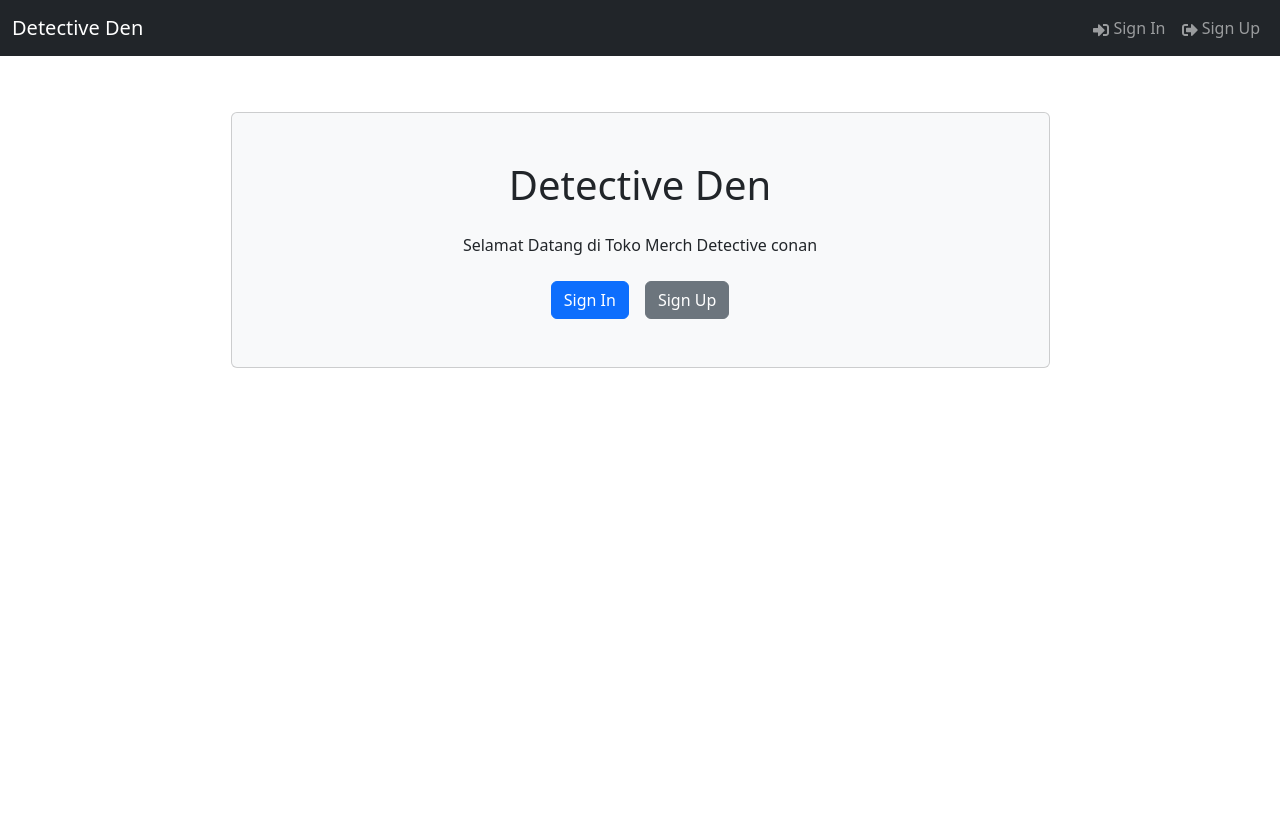
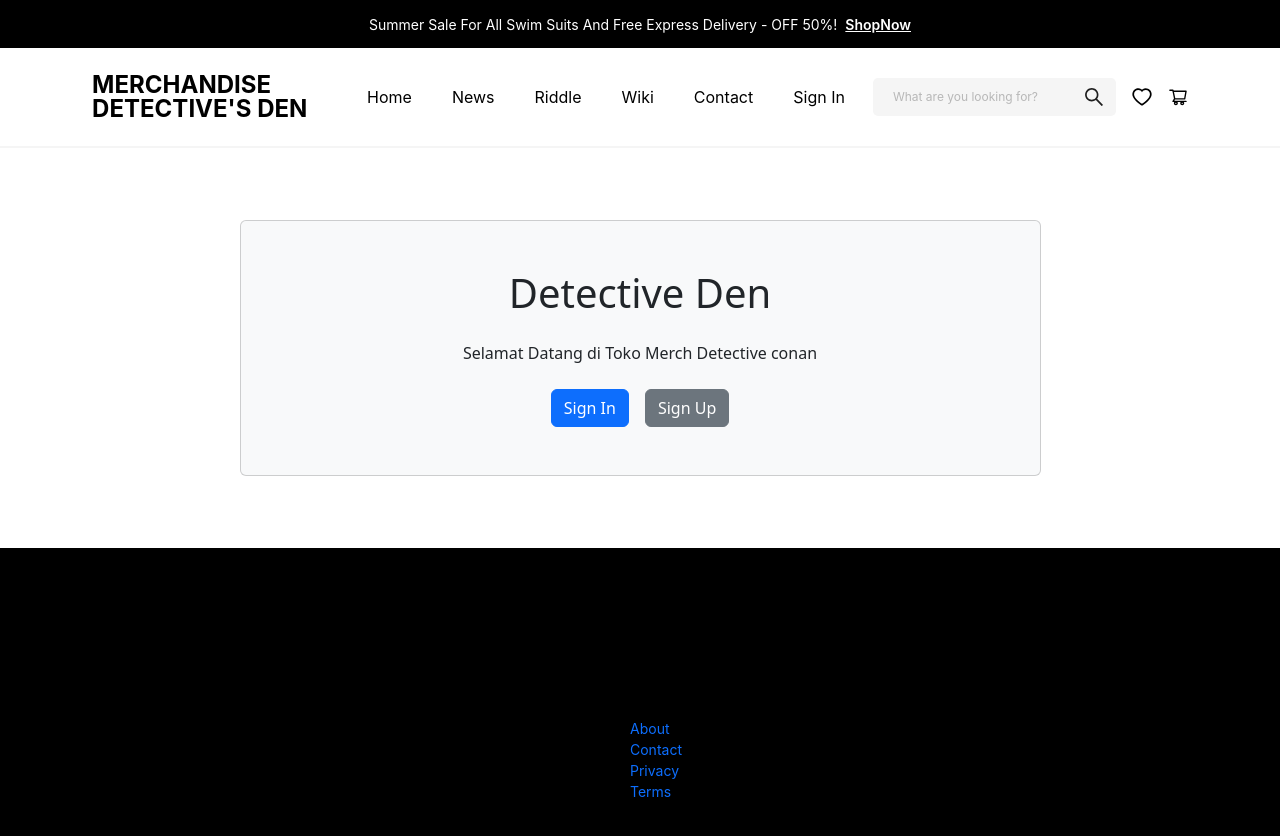
Before and after one commit to ILooL21/Detective-Den-Conan-Merch-Shop, a React (Vite) app in the folder client/: page / in a window 1280 px wide. Shown: the top 836 px of the page. Before the commit the page ends 800 px from the top, so only its background shows below. Built offline with nearby package versions, Linux system fonts and the light colour scheme.

Commit message:
navbar styling

```diff
--- a/client/package.json
+++ b/client/package.json
@@ -10,7 +10,9 @@
     "preview": "vite preview"
   },
   "dependencies": {
+    "@ant-design/icons": "^5.3.5",
     "@reduxjs/toolkit": "^1.9.5",
+    "antd": "^5.15.4",
     "bootstrap": "^5.2.3",
     "react": "^18.2.0",
     "react-bootstrap": "^2.7.4",
--- a/client/src/App.jsx
+++ b/client/src/App.jsx
@@ -1,17 +1,19 @@
-import { Container } from 'react-bootstrap';
-import { Outlet } from 'react-router-dom';
-import { ToastContainer } from 'react-toastify';
-import 'react-toastify/dist/ReactToastify.css';
-import Header from './components/Header';
+import { Container } from "react-bootstrap";
+import { Outlet } from "react-router-dom";
+import { ToastContainer } from "react-toastify";
+import "react-toastify/dist/ReactToastify.css";
+import Header from "./components/Header";
+import Footer from "./components/Footer";
 
 const App = () => {
   return (
     <>
       <Header />
       <ToastContainer />
-      <Container className='my-2'>
+      <Container style={{ padding: "24px" }}>
         <Outlet />
       </Container>
+      <Footer />
     </>
   );
 };
--- /dev/null
+++ b/client/src/components/Footer.jsx
@@ -0,0 +1,44 @@
+import { Layout } from "antd";
+// import "../styles/Footer.css";
+
+const FooterComponent = () => {
+  const { Footer } = Layout;
+
+  return (
+    <Layout>
+      <Footer
+        style={{
+          display: "flex",
+          alignItems: "center",
+          justifyContent: "center",
+          height: "440px",
+          backgroundColor: "#000",
+        }}
+      >
+        <ul>
+          <li>
+            <a href="/about" className="dropdown-content">
+              About
+            </a>
+          </li>
+          <li>
+            <a href="/contact" className="dropdown-content">
+              Contact
+            </a>
+          </li>
+          <li>
+            <a href="/privacy" className="dropdown-content">
+              Privacy
+            </a>
+          </li>
+          <li>
+            <a href="/terms" className="dropdown-content">
+              Terms
+            </a>
+          </li>
+        </ul>
+      </Footer>
+    </Layout>
+  );
+};
+export default FooterComponent;
--- a/client/src/components/Header.jsx
+++ b/client/src/components/Header.jsx
@@ -1,12 +1,17 @@
-import { Navbar, Nav, Container, NavDropdown } from "react-bootstrap";
-import { FaSignInAlt, FaSignOutAlt } from "react-icons/fa";
-import { LinkContainer } from "react-router-bootstrap";
-import { useSelector, useDispatch } from "react-redux";
-import { useNavigate } from "react-router-dom";
+import { useDispatch, useSelector } from "react-redux";
+import { useNavigate, Link } from "react-router-dom";
 import { useLogoutMutation } from "../slices/usersApiSlice";
 import { logout } from "../slices/authSlice";
+import { Layout, Input, Dropdown, Space } from "antd";
+import {
+  SearchOutlined,
+  HeartOutlined,
+  ShoppingCartOutlined,
+  DownOutlined,
+} from "@ant-design/icons";
+import "../styles/Header.css";
 
-const Header = () => {
+const HeaderComponent = () => {
   const { userInfo } = useSelector((state) => state.auth);
 
   const dispatch = useDispatch();
@@ -24,68 +29,141 @@
     }
   };
 
+  const onSearch = (value, _e, info) => console.log(info?.source, value);
+
+  const { Header } = Layout;
+
+  const items = [
+    {
+      key: "1",
+      label: (
+        <a href="/profile" className="dropdown-content">
+          Profile
+        </a>
+      ),
+    },
+    {
+      key: "2",
+      label: (
+        <a href="/dashboard" className="dropdown-content">
+          Dashboard
+        </a>
+      ),
+    },
+    {
+      key: "3",
+      label: <a>Logout</a>,
+      onClick: logoutHandler,
+    },
+  ];
   return (
-    <header>
-      <Navbar
-        bg="dark"
-        variant="dark"
-        expand="lg"
-        collapseOnSelect>
-        <Container fluid>
-          <LinkContainer to="/">
-            <Navbar.Brand>Detective Den</Navbar.Brand>
-          </LinkContainer>
-          <Navbar.Toggle aria-controls="basic-navbar-nav" />
-          <Navbar.Collapse id="basic-navbar-nav">
-            <Nav className="ms-auto">
-              {userInfo ? (
-                <>
-                  <NavDropdown
-                    bg="dark"
-                    variant="dark"
-                    title={userInfo.name}
-                    id="username">
-                    <LinkContainer to="/profile">
-                      <NavDropdown.Item>Profile</NavDropdown.Item>
-                    </LinkContainer>
-
-                    {userInfo.role === "admin" && (
-                      <LinkContainer to="/dashboard">
-                        <NavDropdown.Item>Dashboard</NavDropdown.Item>
-                      </LinkContainer>
-                    )}
-
-                    {userInfo.role === "owner" && (
-                      <>
-                        <LinkContainer to="/dashboard">
-                          <NavDropdown.Item>Dashboard</NavDropdown.Item>
-                        </LinkContainer>
-                      </>
-                    )}
-
-                    <NavDropdown.Item onClick={logoutHandler}>Logout</NavDropdown.Item>
-                  </NavDropdown>
-                </>
-              ) : (
-                <>
-                  <LinkContainer to="/login">
-                    <Nav.Link>
-                      <FaSignInAlt /> Sign In
-                    </Nav.Link>
-                  </LinkContainer>
-                  <LinkContainer to="/register">
-                    <Nav.Link>
-                      <FaSignOutAlt /> Sign Up
-                    </Nav.Link>
-                  </LinkContainer>
-                </>
-              )}
-            </Nav>
-          </Navbar.Collapse>
-        </Container>
-      </Navbar>
-    </header>
+    <Layout>
+      <Header
+        style={{
+          display: "flex",
+          alignItems: "center",
+          justifyContent: "center",
+          height: "48px",
+          backgroundColor: "#000",
+          gap: "8px",
+        }}
+      >
+        <a className="promo">
+          Summer Sale For All Swim Suits And Free Express Delivery - OFF 50%!
+        </a>
+        <a className="detail-promo" href="/">
+          ShopNow
+        </a>
+      </Header>
+      <Header
+        style={{
+          display: "flex",
+          alignItems: "center",
+          justifyContent: "center",
+          backgroundColor: "#fff",
+          borderBottom: "2px solid #F5F5F5",
+          height: "100px",
+          padding: "0 48px",
+          gap: "16px",
+        }}
+      >
+        <a className="logo" href="/">
+          MERCHANDISE DETECTIVE&apos;S DEN
+        </a>
+        <div className="menu">
+          <Link to="/">Home</Link>
+          <Link to="/news">News</Link>
+          <Link to="/riddle">Riddle</Link>
+          <Link to="/wiki">Wiki</Link>
+          <Link to="/contact">Contact</Link>
+        </div>
+        {userInfo ? (
+          <Dropdown
+            menu={{
+              items:
+                userInfo?.role === "user"
+                  ? items.filter((item) => item.key != "2")
+                  : items,
+            }}
+            className="menu-user"
+            overlayStyle={{
+              width: "150px",
+            }}
+          >
+            <div className="menu-login">
+              <a onClick={(e) => e.preventDefault()}>
+                <Space>
+                  {userInfo.name}
+                  <DownOutlined style={{ fontSize: "12px" }} />
+                </Space>
+              </a>
+            </div>
+          </Dropdown>
+        ) : (
+          <>
+            <div className="menu-register">
+              <Link to="/login">Sign In</Link>
+            </div>
+          </>
+        )}
+        <Input
+          placeholder="What are you looking for?"
+          suffix={<SearchOutlined style={{ fontSize: "20px" }} />}
+          style={{
+            width: "243px",
+            height: "38px",
+            borderRadius: "5px",
+            backgroundColor: "#F5F5F5",
+            border: "none",
+            padding: "7px 12px 7px 20px",
+            fontSize: "12px",
+            fontWeight: "400",
+            lineHeight: "18px",
+          }}
+          onPressEnter={onSearch}
+        />
+        <Link
+          style={{
+            display: "flex",
+            alignItems: "center",
+            justifyContent: "center",
+            color: "#000",
+          }}
+        >
+          <HeartOutlined className="icons" />
+        </Link>
+        <Link
+          style={{
+            display: "flex",
+            alignItems: "center",
+            justifyContent: "center",
+            color: "#000",
+          }}
+        >
+          <ShoppingCartOutlined className="icons" />
+        </Link>
+      </Header>
+    </Layout>
   );
 };
-
-export default Header;
+export default HeaderComponent;
--- a/client/src/screens/HomeScreen.jsx
+++ b/client/src/screens/HomeScreen.jsx
@@ -1,6 +1,7 @@
 import Hero from '../components/Hero';
 
 const HomeScreen = () => {
+
   return <Hero />;
 };
 export default HomeScreen;
--- /dev/null
+++ b/client/src/styles/Header.css
@@ -0,0 +1,114 @@
+.logo {
+  color: #000;
+  text-decoration: none;
+  font-size: 24px;
+  font-weight: 700;
+  letter-spacing: 3%;
+  line-height: 24px;
+  width: 223px;
+  height: 48px;
+  margin-right: 24px;
+}
+.logo:hover {
+  color: #db4444;
+}
+.promo {
+  color: #fff;
+  font-size: 14px;
+  font-weight: 400;
+  text-decoration: none;
+  line-height: 21px;
+  cursor: text;
+}
+.detail-promo {
+  color: #fff;
+  font-size: 14px;
+  font-weight: 600;
+  line-height: 21px;
+}
+.promo:hover {
+  color: #fff;
+}
+.detail-promo:hover {
+  color: #db4444;
+  text-decoration: underline;
+}
+.menu {
+  align-items: center;
+  justify-content: center;
+  display: flex;
+  font-size: 16px;
+  font-weight: 400;
+  line-height: 24px;
+  color: #000;
+  text-decoration: none;
+  gap: 16px;
+}
+.menu a {
+  color: #000;
+  text-decoration: none;
+  padding: 12px;
+}
+.menu a:hover {
+  color: #db4444;
+  border-bottom: 1px solid #db4444;
+}
+.menu-register {
+  align-items: center;
+  justify-content: center;
+  display: flex;
+  font-size: 16px;
+  font-weight: 400;
+  line-height: 24px;
+  color: #000;
+  text-decoration: none;
+}
+.menu-register a {
+  color: #000;
+  text-decoration: none;
+  padding: 12px;
+}
+.menu-register a:hover {
+  color: #db4444;
+  border-bottom: 1px solid #db4444;
+}
+.menu-login {
+  align-items: center;
+  justify-content: center;
+  display: flex;
+  font-size: 16px;
+  font-weight: 400;
+  line-height: 24px;
+  color: #000;
+  text-decoration: none;
+}
+.menu-login a {
+  color: #000;
+  text-decoration: none;
+  padding: 12px;
+}
+.menu-login a:hover {
+  color: #db4444;
+}
+.menu-user {
+  align-items: center;
+  justify-content: center;
+  display: flex;
+  font-size: 16px;
+  font-weight: 400;
+  line-height: 24px;
+  color: #000;
+  text-decoration: none;
+}
+.menu-user:hover {
+  color: #db4444;
+}
+.dropdown-content {
+  text-decoration: none;
+}
+.icons {
+  font-size: 20px;
+}
+.icons:hover {
+  color: #db4444;
+}
```
Also changed, not shown: client/src/main.jsx (+16 -38 lines), 1 other file (tests, documents, lock files or other folders).
